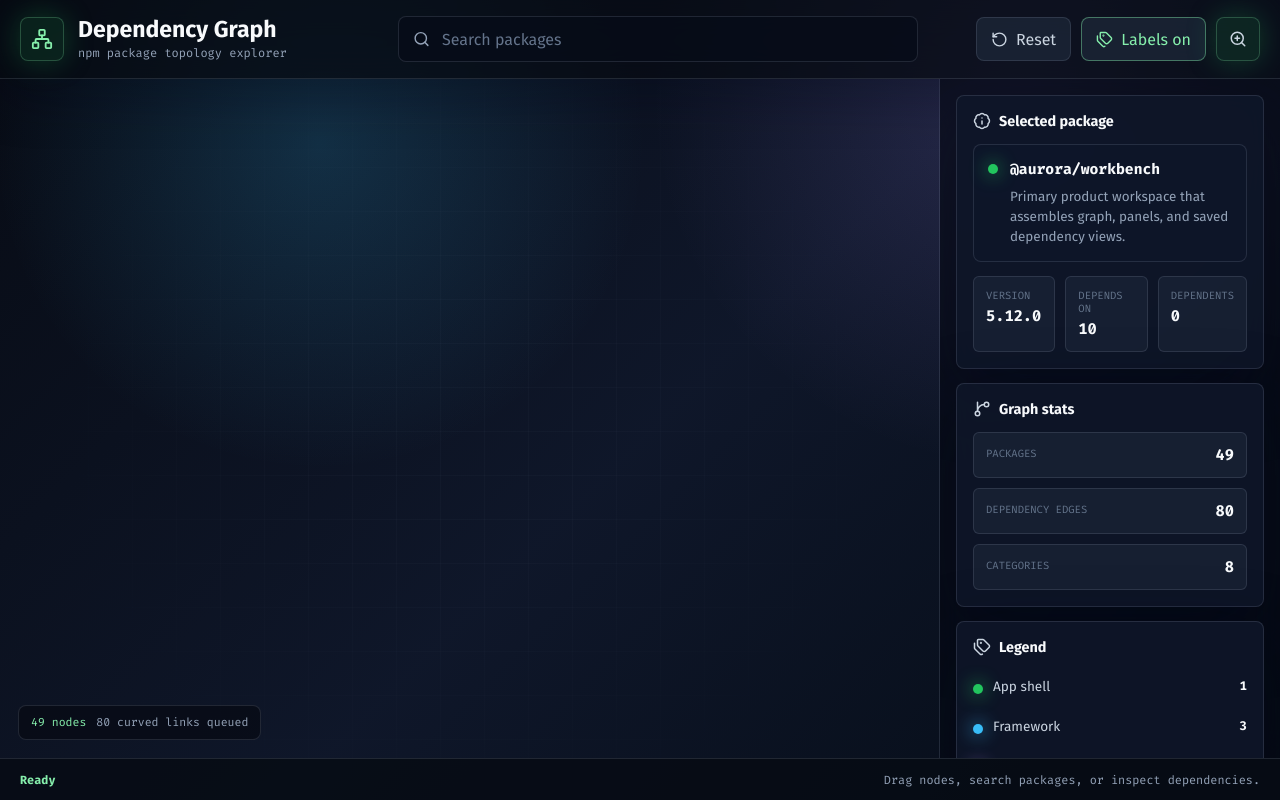
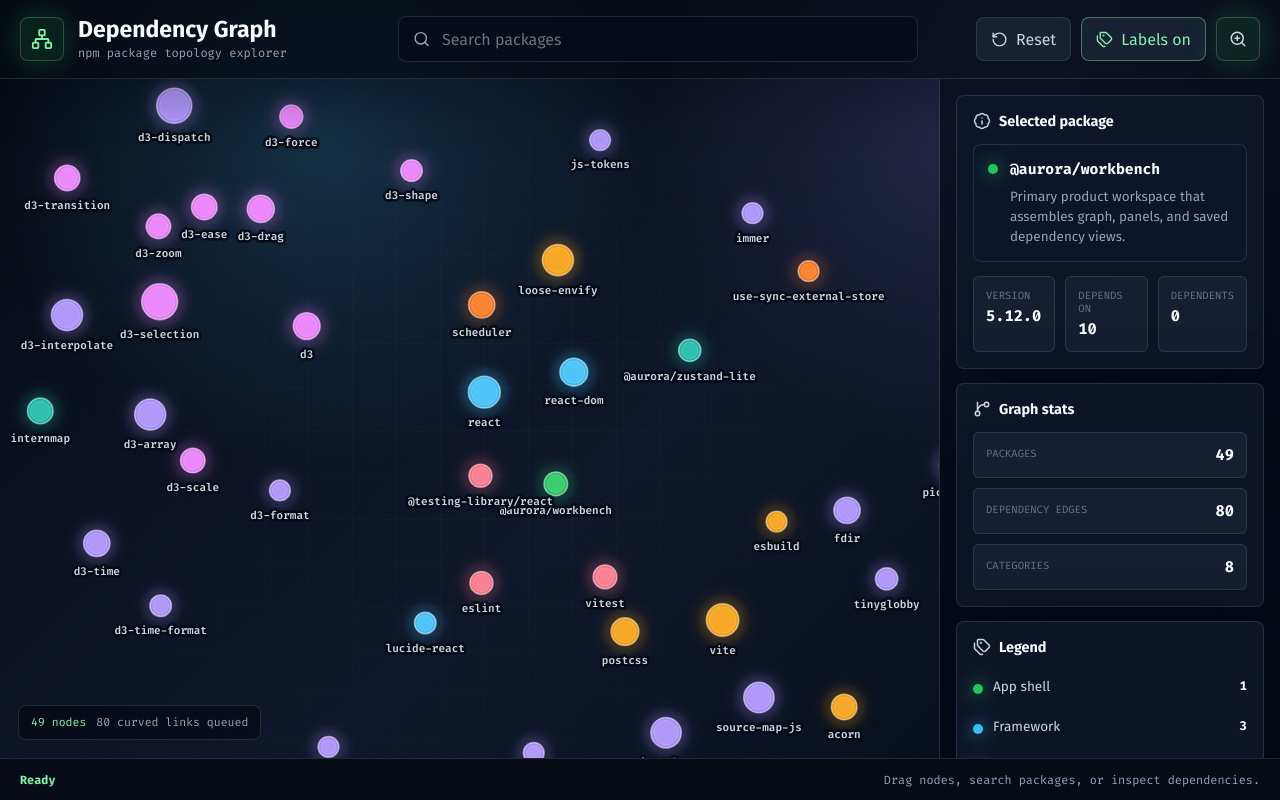
Before and after one commit to ShreeBohara/50-Days-of-Creative-Frontend, a React (Vite) app in the folder day-26-dependency-graph/: page / in a window 1280 px wide. Built offline with nearby package versions, Linux system fonts and the light colour scheme.

Commit message:
day-26: node-rendering — SVG circles, labels, category colors

```diff
--- a/day-26-dependency-graph/src/App.css
+++ b/day-26-dependency-graph/src/App.css
@@ -166,6 +166,49 @@
   width: 100%;
   height: 100%;
   touch-action: none;
+}
+
+.graph-node {
+  color: var(--node-color);
+  transition: opacity 180ms var(--ease);
+}
+
+.node-halo,
+.node-core,
+.node-rim {
+  transition: r 180ms var(--ease), fill 180ms var(--ease), stroke 180ms var(--ease);
+}
+
+.node-halo {
+  fill: var(--node-glow);
+  opacity: 0.35;
+  filter: blur(3px);
+}
+
+.node-core {
+  fill: var(--node-color);
+  stroke: rgba(248, 250, 252, 0.52);
+  stroke-width: 1.5;
+  filter: drop-shadow(0 0 12px var(--node-glow));
+}
+
+.node-rim {
+  fill: rgba(255, 255, 255, 0.12);
+  stroke: rgba(255, 255, 255, 0.18);
+  stroke-width: 1;
+}
+
+.node-label {
+  fill: var(--text-soft);
+  paint-order: stroke;
+  stroke: rgba(7, 11, 20, 0.92);
+  stroke-width: 5px;
+  stroke-linejoin: round;
+  font-family: var(--font-code);
+  font-size: 11px;
+  font-weight: 600;
+  text-anchor: middle;
+  pointer-events: none;
 }
 
 .simulation-hint {
--- a/day-26-dependency-graph/src/App.jsx
+++ b/day-26-dependency-graph/src/App.jsx
@@ -82,6 +82,7 @@ function App() {
           <GraphCanvas
             nodes={graph.nodes}
             links={graph.links}
+            labelsVisible={labelsVisible}
             layoutVersion={layoutVersion}
           />
         </section>
--- a/day-26-dependency-graph/src/components/GraphCanvas.jsx
+++ b/day-26-dependency-graph/src/components/GraphCanvas.jsx
@@ -7,6 +7,7 @@ import {
   forceX,
   forceY,
 } from 'd3'
+import { categoryMeta } from '../data/graphData'
 import { getInitialPosition, getNodeRadius } from '../utils/graphMetrics'
 
 const MIN_STAGE = {
@@ -41,7 +42,7 @@ function useStageSize(containerRef) {
   return size
 }
 
-function GraphCanvas({ nodes, links, layoutVersion }) {
+function GraphCanvas({ nodes, links, labelsVisible, layoutVersion }) {
   const containerRef = useRef(null)
   const simulationRef = useRef(null)
   const size = useStageSize(containerRef)
@@ -111,7 +112,34 @@ function GraphCanvas({ nodes, links, layoutVersion }) {
         role="img"
         aria-label="Force-directed npm dependency graph"
       >
-        <g className="graph-viewport" />
+        <g className="graph-viewport">
+          {layoutNodes.map((node) => {
+            const meta = categoryMeta[node.category]
+            const showLabel = labelsVisible || node.radius >= 18
+
+            return (
+              <g
+                key={node.id}
+                className="graph-node"
+                style={{
+                  '--node-color': meta.color,
+                  '--node-glow': meta.glow,
+                }}
+                transform={`translate(${node.x ?? 0} ${node.y ?? 0})`}
+                aria-label={`${node.name} ${node.version}`}
+              >
+                <circle className="node-halo" r={node.radius + 8} />
+                <circle className="node-core" r={node.radius} />
+                <circle className="node-rim" r={Math.max(2, node.radius - 3)} />
+                {showLabel && (
+                  <text className="node-label" y={node.radius + 18}>
+                    {node.name}
+                  </text>
+                )}
+              </g>
+            )
+          })}
+        </g>
       </svg>
       <div className="simulation-hint" aria-hidden="true">
         <span>{layoutNodes.length} nodes</span>
```
